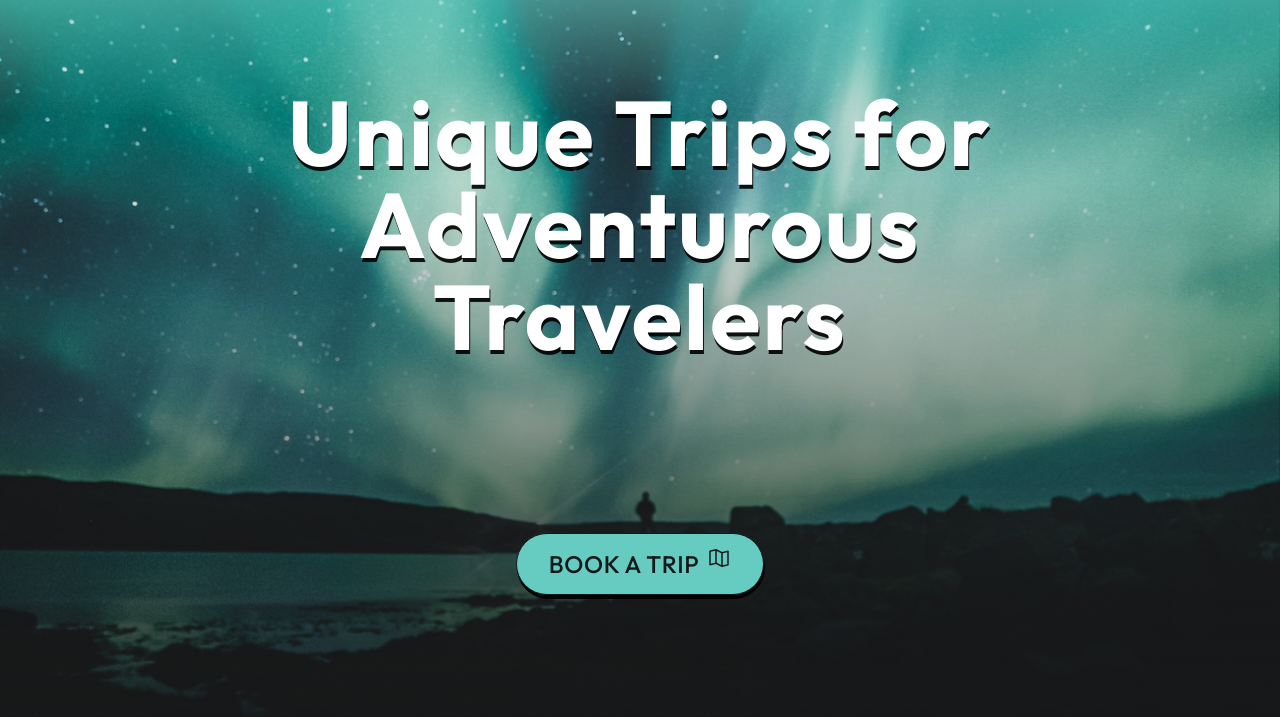
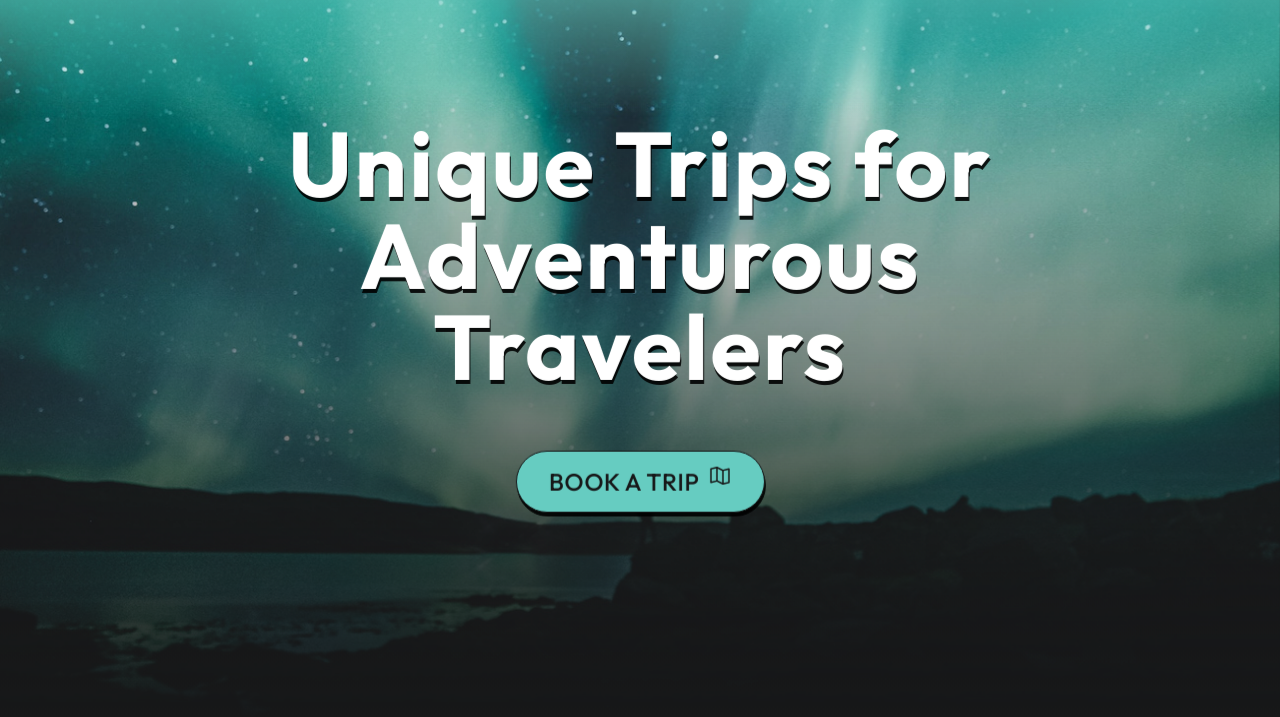
Before and after one commit to katerina-shche/parallax-landing-page, a website built with Vite: page index.html in a window 1280 px wide. Shown: the part 83-800 px from the top of the page. Built offline with nearby package versions, Linux system fonts and the light colour scheme.

Commit message:
parallax finished

```diff
--- a/index.html
+++ b/index.html
@@ -14,7 +14,7 @@
   <body class="bg-bkg text-base text-white selection:bg-accent
    selection:text-bkg overflow-hidden">
     <div id="parallax" class="h-screen pb-12 sm:pb-0
-      overflow-y-auto overflow-x-hidden relative scroll-smooth">
+      overflow-y-auto overflow-x-hidden relative scroll-smooth perspective">
       <nav class="grid place-items-center absolute w-full
       top-0 z-50 drop-shadow-text-sm" aria-label="Primary Navigation">
         <a href="/" aria-label="Go Home" class="p-1 m-4 focus:outline-none focus-visible:ring-4 ring-accent rounded-full transition-shadow">
@@ -23,18 +23,20 @@
           </svg>
         </a>
       </nav>
-      <header class="min-h-screen flex flex-col justify-evenly items-center relative">
+      <header class="min-h-screen flex flex-col justify-evenly items-center relative
+      preserve-3d">
         <div class="absolute bg-gradient-to-b inset-0
         bottom-3/4 from-accent to-transparent"></div>
         <div class="absolute bg-gradient-to-t inset-0 top-1/3
-        -bottom-32 from-bkg to-transparent"></div>
+        -bottom-32 from-bkg to-transparent distance-1"></div>
         <img
         sizes="(min-width: 500px) 480w, 650w, 800w, 1300w"
         srcset="./images/hero-xs.jpg 480w, ./images/hero-sm.jpg 650w, ./images/hero-md.jpg 800w, ./images/hero-lg.jpg 1300w"
-        class="absolute h-full w-full -z-20 object-cover object-center"
+        class="absolute h-full w-full -z-20 object-cover object-center distance-1"
         src="./images/hero.jpg" aria-hidden="'true"/>
         <h1 class="text-5xl text-center font-bold
-         text-white tracking-wide py-12 drop-shadow-text-sm lg:drop-shadow-text-lg">
+         text-white tracking-wide py-12 drop-shadow-text-sm
+         lg:drop-shadow-text-lg distance-2">
           Unique Trips for <br>
           Adventurous <br>
           Travelers
@@ -44,8 +46,8 @@
           rounded-full border border-bkg focus:outline-none
           focus-visible:ring-4 ring-accent ring-offset-bkg
           ring-offset-2 hover:bg-accent/90 flex space-x-2
-          drop-shadow-text-lg hover:drop-shadow-none transition-shadow"
-          >
+          drop-shadow-text-lg hover:drop-shadow-none transition-shadow
+          distance-2">
           <span class="uppercase tracking-wide">Book a Trip</span>
           <svg xmlns="http://www.w3.org/2000/svg" width="24" height="24" fill="currentColor" viewBox="0 0 256 256"><path d="M228.92,49.69a8,8,0,0,0-6.86-1.45L160.93,63.52,99.58,32.84a8,8,0,0,0-5.52-.6l-64,16A8,8,0,0,0,24,56V200a8,8,0,0,0,9.94,7.76l61.13-15.28,61.35,30.68A8.15,8.15,0,0,0,160,224a8,8,0,0,0,1.94-.24l64-16A8,8,0,0,0,232,200V56A8,8,0,0,0,228.92,49.69ZM104,52.94l48,24V203.06l-48-24ZM40,62.25l48-12v127.5l-48,12Zm176,131.5-48,12V78.25l48-12Z"></path></svg>
         </a>
--- a/style.css
+++ b/style.css
@@ -3,6 +3,7 @@
 @tailwind utilities;
 
 @layer utilities {
+
     .perspective {
         perspective: 100px;
     }
```
